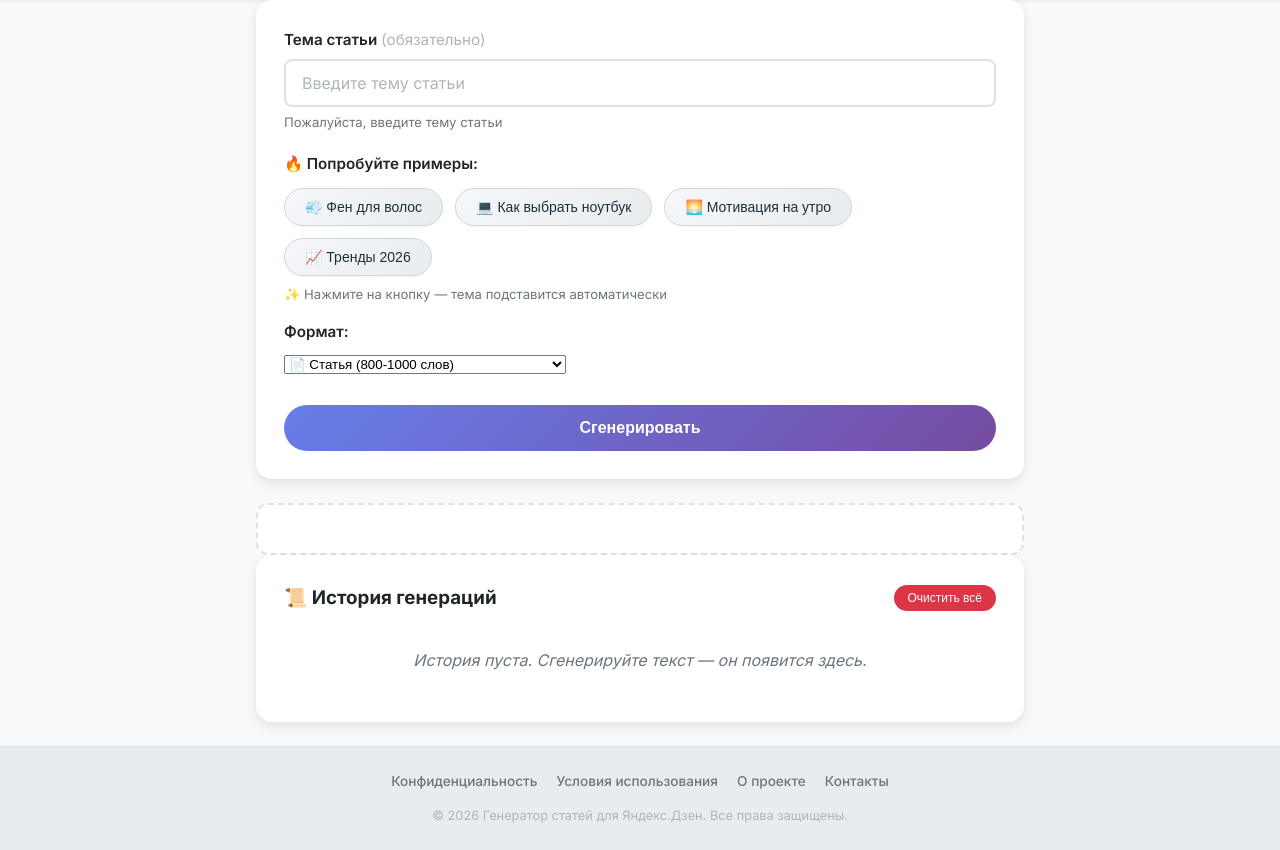
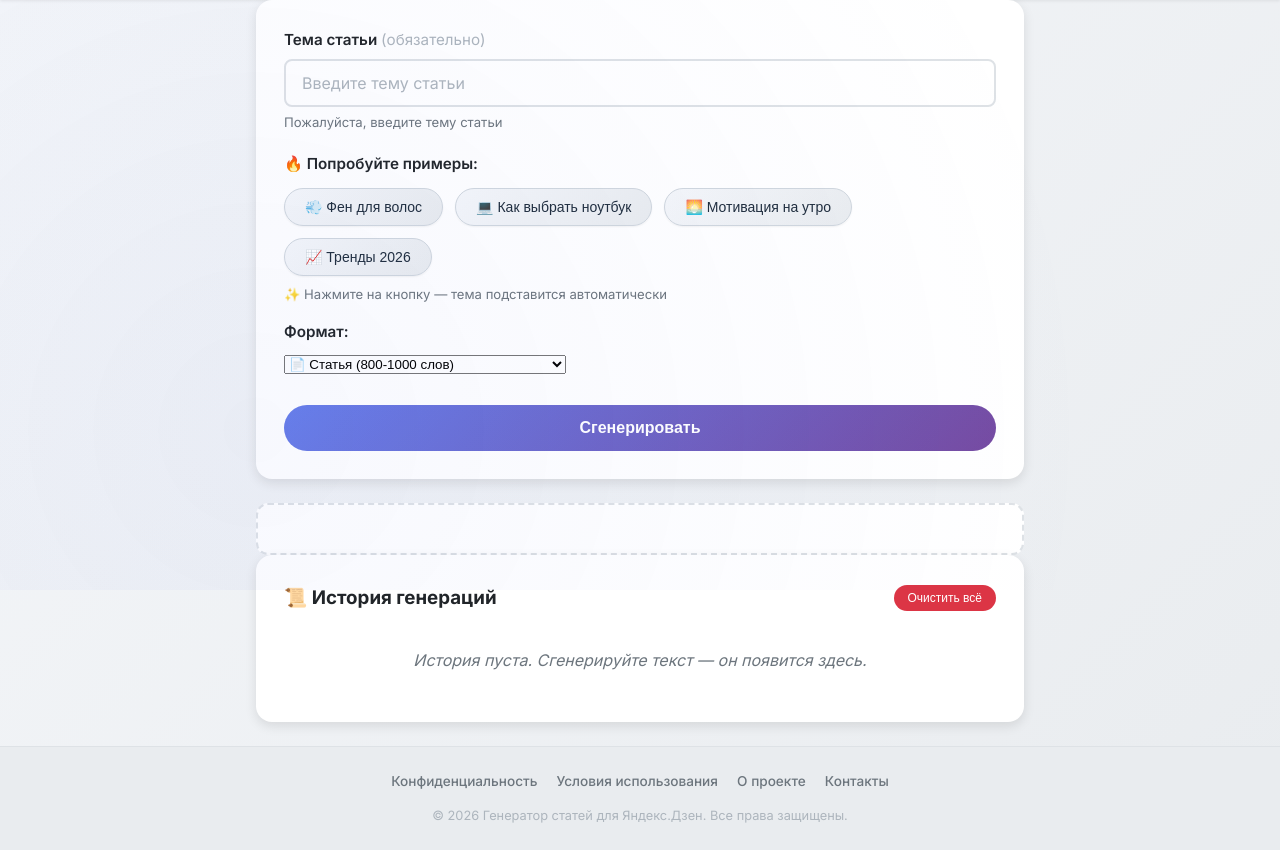
Before and after one commit to Denshik11134/zen_agents_project, a Flask app: page / in a window 1280 px wide. Shown: the part 210-1060 px from the top of the page. Run offline with Flask 3, Linux system fonts and the light colour scheme.

Commit message:
Шаг 1: обновлён фон и добавлен градиент

```diff
--- a/static/css/style.css
+++ b/static/css/style.css
@@ -53,8 +53,9 @@ html {
 }
 
 body {
+    background: linear-gradient(135deg, #f5f7fa 0%, #e9ecef 100%);
+    position: relative;
     font-family: var(--font-sans);
-  background: var(--color-bg);
     color: var(--color-text);
     line-height: 1.6;
     min-height: 100vh;
@@ -62,6 +63,18 @@ body {
     flex-direction: column;
     -webkit-font-smoothing: antialiased;
     -moz-osx-font-smoothing: grayscale;
+}
+
+body::before {
+    content: '';
+    position: fixed;
+    top: 0;
+    left: 0;
+    width: 100%;
+    height: 100%;
+    background: radial-gradient(circle at 20% 80%, rgba(102, 126, 234, 0.05) 0%, transparent 70%);
+    pointer-events: none;
+    z-index: 0;
 }
 
 a {
```
Lines whose indentation alone changed are shown as unchanged.
